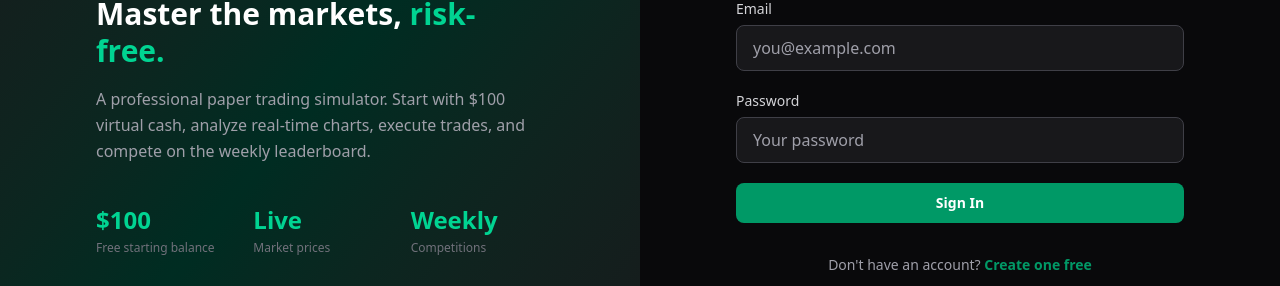
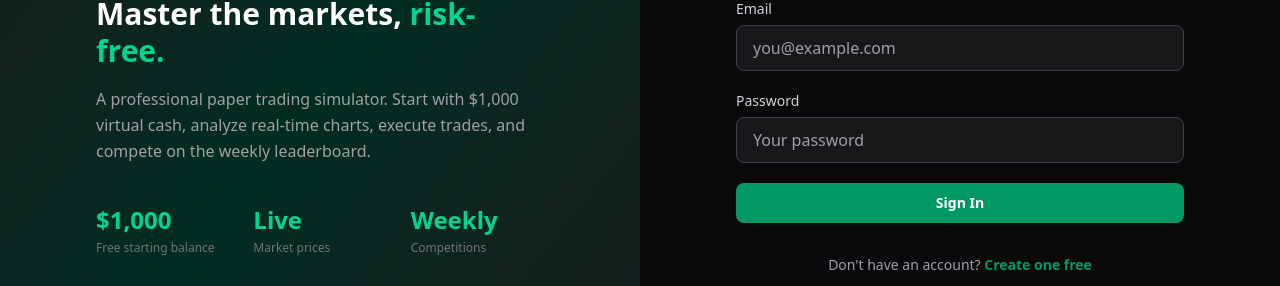
Before and after one commit to nishit2003/QuantPlay, a Next.js app: page /sign-in in a window 1280 px wide. Shown: the part 311-597 px from the top of the page. Built offline with nearby package versions, Linux system fonts and the light colour scheme; no server answers.

Commit message:
Update virtual cash amount in app descriptions and UI to $1,000 for enhanced user experience.

```diff
--- a/src/app/(auth)/layout.tsx
+++ b/src/app/(auth)/layout.tsx
@@ -20,12 +20,12 @@ export default function AuthLayout({
             <span className="text-emerald-400">risk-free.</span>
           </h1>
           <p className="text-base text-zinc-400 leading-relaxed">
-            A professional paper trading simulator. Start with $100 virtual cash,
+            A professional paper trading simulator. Start with $1,000 virtual cash,
             analyze real-time charts, execute trades, and compete on the weekly leaderboard.
           </p>
           <div className="mt-10 grid grid-cols-3 gap-6">
             <div>
-              <p className="text-2xl font-bold text-emerald-400">$100</p>
+              <p className="text-2xl font-bold text-emerald-400">$1,000</p>
               <p className="text-xs text-zinc-500 mt-1">Free starting balance</p>
             </div>
             <div>
--- a/src/app/layout.tsx
+++ b/src/app/layout.tsx
@@ -17,7 +17,7 @@ const geistMono = Geist_Mono({
 export const metadata: Metadata = {
   title: "QuantPlay — Professional Paper Trading Simulator",
   description:
-    "Master the markets risk-free. Start with $100 virtual cash, trade real-time stocks, analyze charts, and compete on the weekly leaderboard.",
+    "Master the markets risk-free. Start with $1,000 virtual cash, trade real-time stocks, analyze charts, and compete on the weekly leaderboard.",
 };
 
 export default function RootLayout({
--- a/src/app/page.tsx
+++ b/src/app/page.tsx
@@ -37,7 +37,7 @@ export default function HomePage() {
           <svg className="h-4 w-4" fill="none" viewBox="0 0 24 24" strokeWidth={2} stroke="currentColor">
             <path strokeLinecap="round" strokeLinejoin="round" d="M12 6v12m-3-2.818.879.659c1.171.879 3.07.879 4.242 0 1.172-.879 1.172-2.303 0-3.182C13.536 12.219 12.768 12 12 12c-.725 0-1.45-.22-2.003-.659-1.106-.879-1.106-2.303 0-3.182s2.9-.879 4.006 0l.415.33M21 12a9 9 0 1 1-18 0 9 9 0 0 1 18 0Z" />
           </svg>
-          Start with $100 virtual cash — no credit card needed
+          Start with $1,000 virtual cash — no credit card needed
         </div>
 
         <h1 className="max-w-3xl text-5xl font-bold leading-tight tracking-tight text-zinc-900 dark:text-white lg:text-6xl">
```
